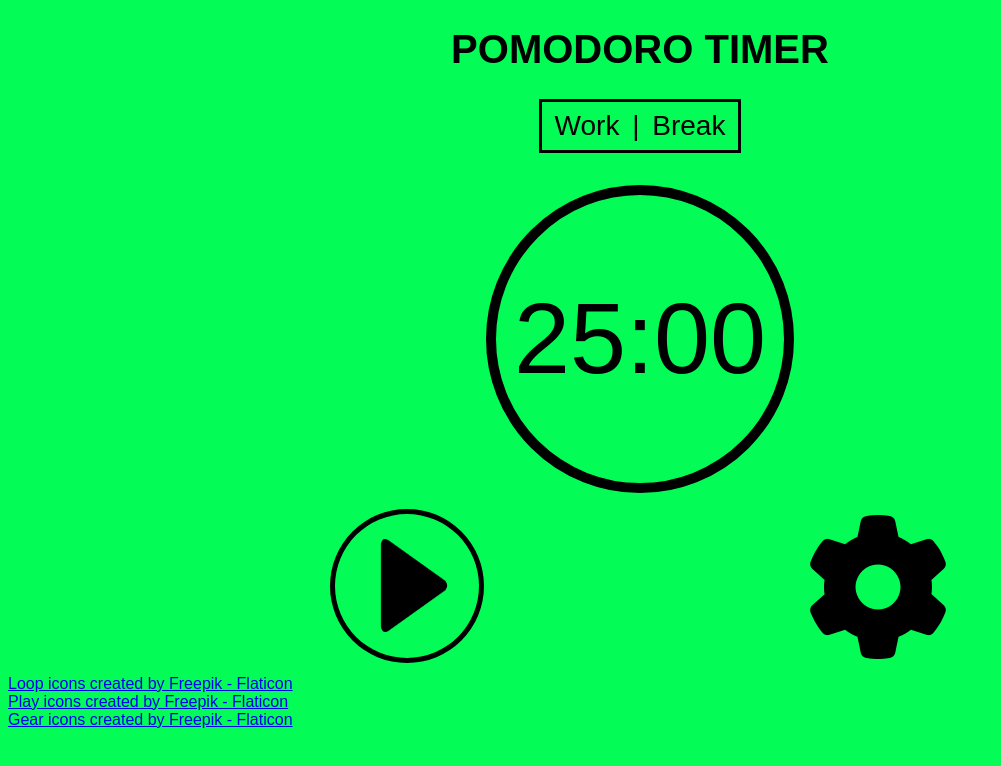
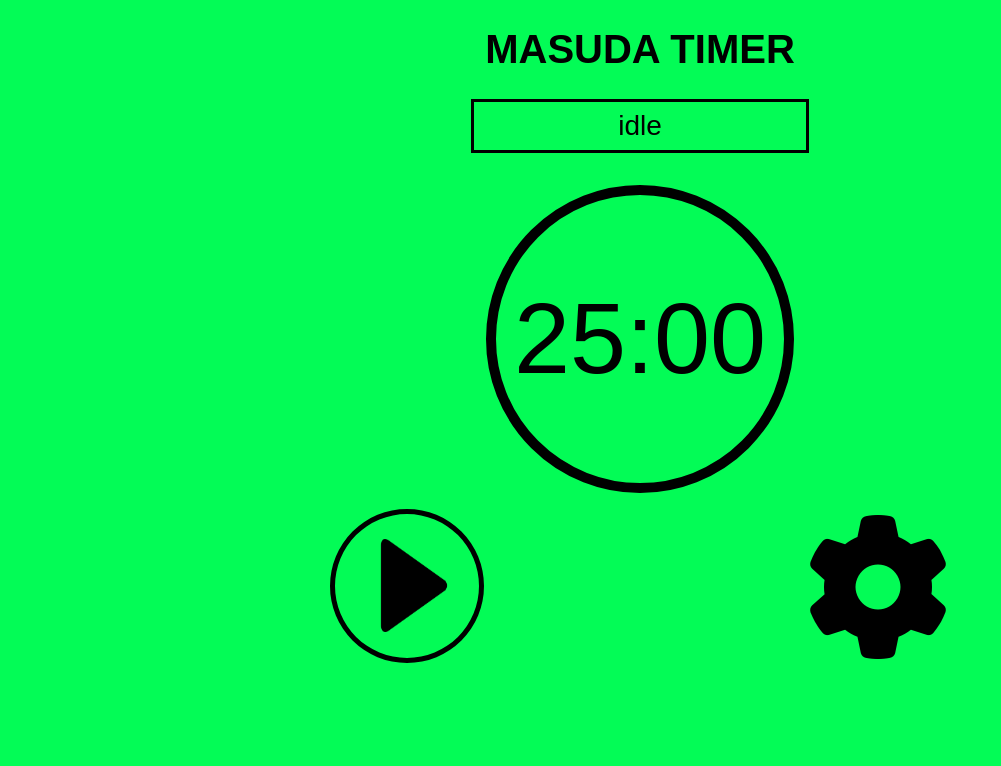
Before and after one commit to PetitGens/scarlet-violet-masuda-timer, a plain HTML site: page index.html in a window 1280 px wide. Shown: the whole page, without its empty margins (0-1001 px from the left). Drawn offline with Linux system fonts and the light colour scheme; a web font is replaced by a local one.

Commit message:
feat: adapt html and css for this timer

```diff
--- a/css/main.css
+++ b/css/main.css
@@ -16,7 +16,8 @@ h1{
     margin-left: auto;
     margin-right: auto;
 
-    width: fit-content;
+    width: 25%;
+    min-width: fit-content;
     border: solid;
 
     padding: 1vh;
--- a/index.html
+++ b/index.html
@@ -3,7 +3,7 @@
 <head>
     <meta charset="UTF-8">
     <meta name="viewport" content="width=device-width, initial-scale=1.0">
-    <title>Pomodoro Timer</title>
+    <title>Masuda Timer</title>
     <link rel="stylesheet" href="css/main.css">
     <link rel="stylesheet" href="https://fonts.googleapis.com/css?family=Mooli">
     <link rel="stylesheet" href="https://fonts.googleapis.com/css?family=Sofia">
@@ -14,14 +14,12 @@
 <body>
 
 <header>
-    <h1>POMODORO TIMER</h1>
+    <h1>MASUDA TIMER</h1>
 </header>
 
 <main>
     <div id="statusBar">
-        <span id="workingStatus" class="status">Work</span>
-        |
-        <span id="breakStatus" class="status">Break</span>
+        idle
     </div>
 
     <div> <!-- Timer / duration input -->
@@ -60,12 +58,6 @@
         </div>
     </div>
 
-    <footer>
-        <a href="https://www.flaticon.com/free-icons/loop" title="loop icons">Loop icons created by Freepik - Flaticon</a><br>
-        <a href="https://www.flaticon.com/free-icons/play" title="play icons">Play icons created by Freepik - Flaticon</a><br>
-        <a href="https://www.flaticon.com/free-icons/gear" title="gear icons">Gear icons created by Freepik - Flaticon</a>
-    </footer>
-
     <!--JavaScript-->
     <script src="js/app.js"></script>
 </main>
```
